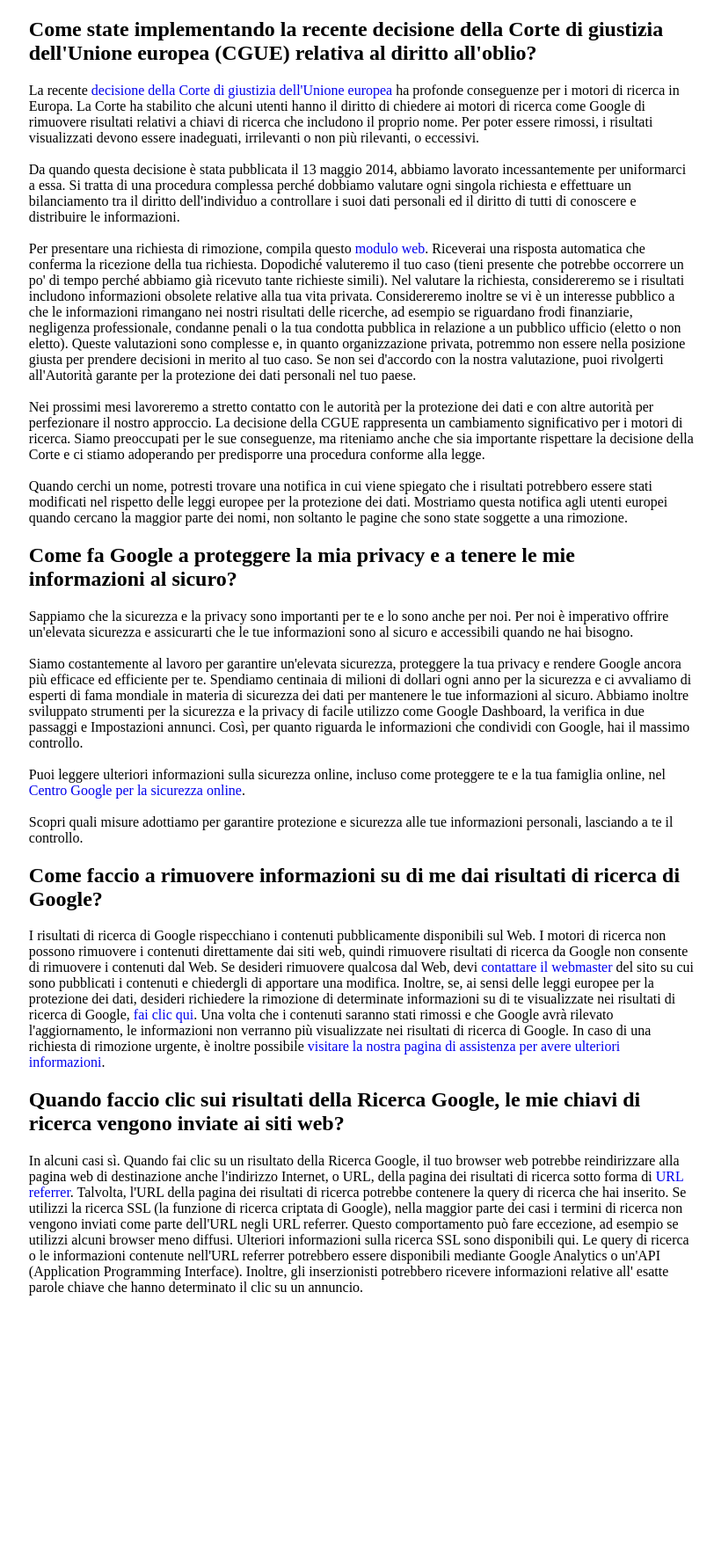
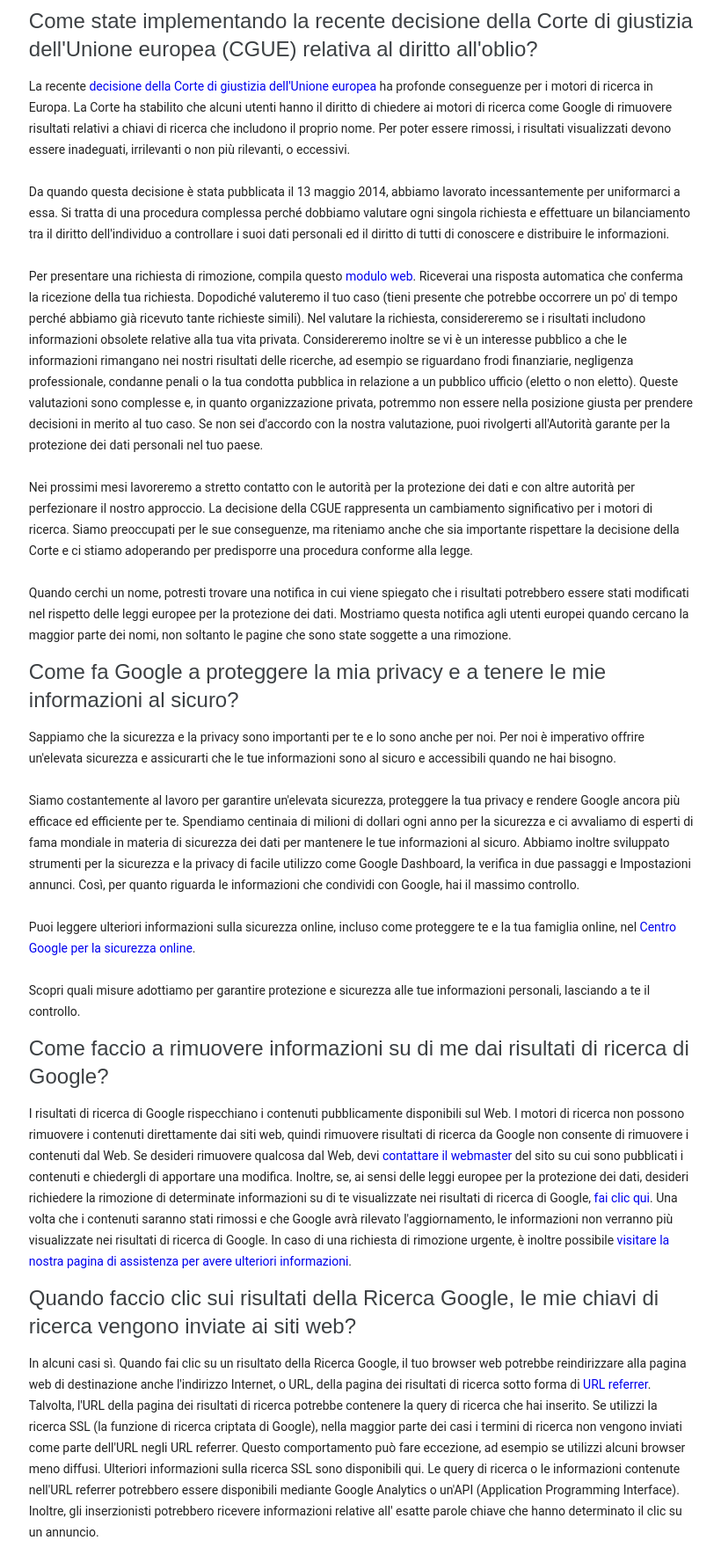
Before and after one commit to Paletta90/php-google-faq, a PHP site: page / in a window 1280 px wide. Shown: the whole page at 88% size, without its empty margins (228-1048 px from the left). Before the commit the page ends 1473 px from the top, so only its background shows below. Run offline with PHP 8.4, Linux system fonts and the light colour scheme.

Commit message:
Metodo 1

```diff
--- a/index.php
+++ b/index.php
@@ -36,9 +36,26 @@ $faqs = [
             text-decoration: none;
         }
 
-        .center{
+        .center {
             width: 60%;
             margin: 0 auto;
+        }
+
+        h2 {
+            color: #3c4043;
+            font-family: "Google Sans", sans-serif;
+            font-weight: 500;
+            font-size: 24px;
+            line-height: 32px;
+            margin: 0;
+        }
+
+        p {
+            color: rgba(0, 0, 0, .87);
+            font-family: Roboto, arial, sans-serif;
+            font-size: 14px;
+            font-weight: 400;
+            line-height: 24px;
         }
     </style>
 
@@ -51,6 +68,7 @@ $faqs = [
 
     <div class="center">
 
+        <!-- 1° metodo -->
         <?php foreach($faqs as $array){ ?>
 
         <!-- Domanda -->
@@ -64,6 +82,9 @@ $faqs = [
 
         <?php } ?>
 
+        <!-- 2° metodo -->
+
+
     </div>
 
 </body>
```
